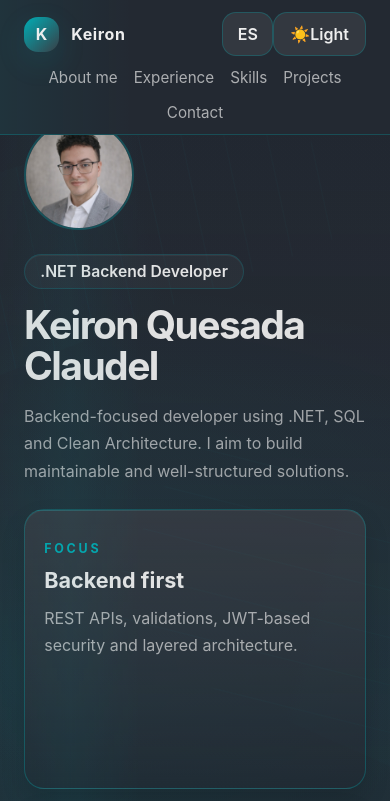
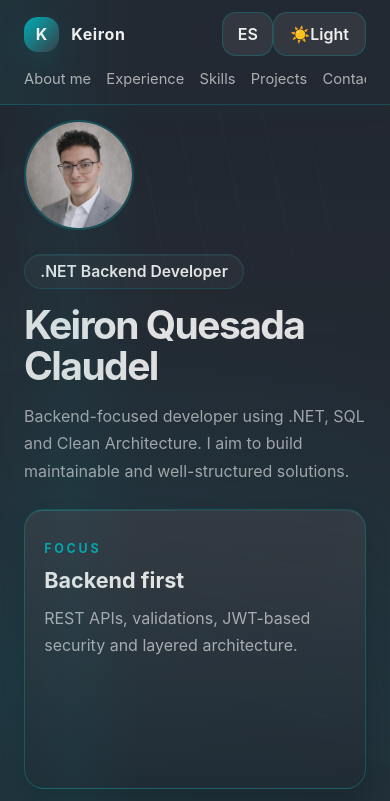
Before and after one commit to KeironClaudel/keiron-portfolio, a React (Vite) app: page / in a window 390 px wide. Shown: the top 801 px of the page. Built offline with nearby package versions, Linux system fonts and the light colour scheme.

Commit message:
Fix: menu overlapping and button changes on mobile version

```diff
--- a/src/styles.css
+++ b/src/styles.css
@@ -1197,6 +1197,12 @@ button {
 .website-card-footer {
   display: flex;
   align-items: flex-end;
+  width: 100%;
+}
+
+.website-card-footer .project-demo-button {
+  width: 100%;
+  text-align: center;
 }
 
 /* =========================
@@ -1526,10 +1532,22 @@ div {
     order: 3;
     width: 100%;
     display: flex;
-    justify-content: center;
-    gap: 1rem;
-    flex-wrap: wrap;
-    font-size: 0.95rem;
+    justify-content: flex-start;
+    gap: 0.95rem;
+    flex-wrap: nowrap;
+    overflow-x: auto;
+    padding: 0.1rem 0 0.25rem;
+    font-size: 0.92rem;
+    white-space: nowrap;
+    scrollbar-width: none;
+  }
+
+  .nav-links::-webkit-scrollbar {
+    display: none;
+  }
+
+  .nav-links a {
+    flex: 0 0 auto;
   }
 
   .hero-title-horizontal {
@@ -1557,6 +1575,7 @@ div {
 
   .hero-contact-links {
     gap: 0.6rem;
+    justify-content: center;
   }
 
   .hero-contact-links a {
@@ -1573,6 +1592,7 @@ div {
 
   .cv-dropdown {
     width: 100%;
+    flex-basis: 100%;
   }
 
   .cv-toggle {
@@ -1627,5 +1647,6 @@ div {
 
   .hero-contact-links {
     flex-wrap: wrap;
-  }
-}
+    justify-content: center;
+  }
+}
```
Also changed, not shown: 1 other file (tests, documents, lock files or other folders).
